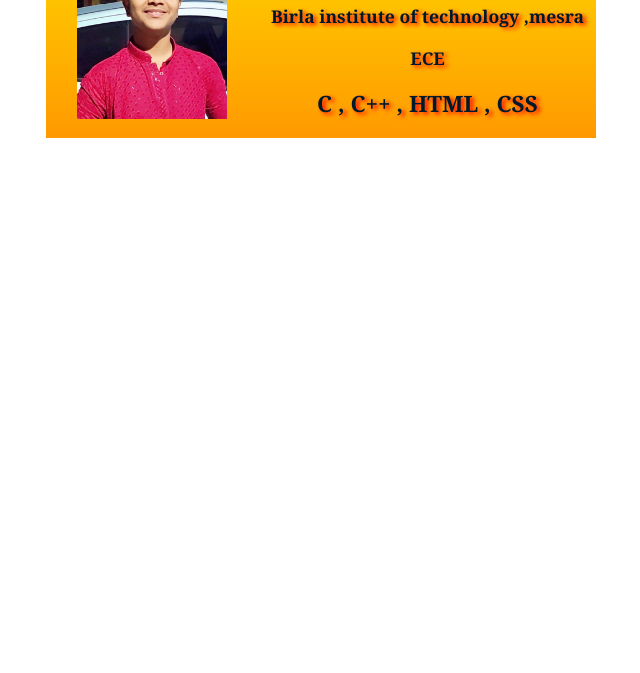
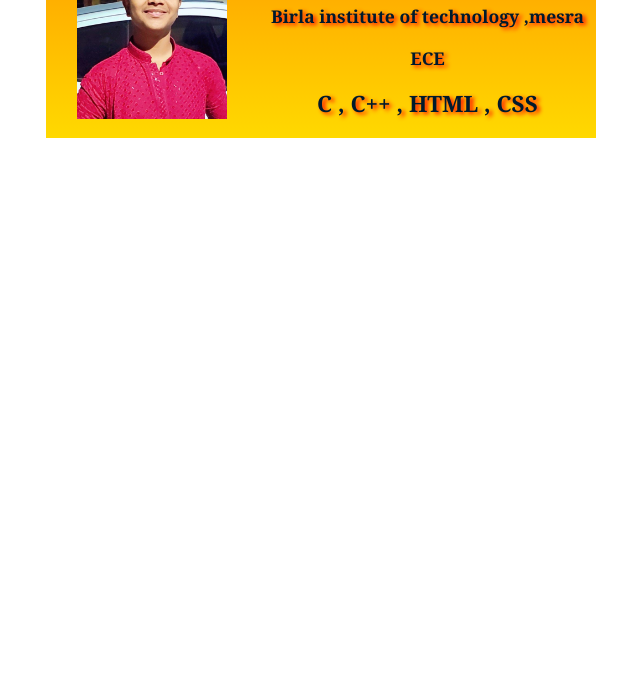
Before and after one commit to devanshugupta24/b.card, a plain HTML site: page index.html in a window 1280 px wide. Shown: the part 127-800 px from the top of the page, without its empty margins (319-959 px from the left). Drawn offline with Linux system fonts and the light colour scheme.

Commit message:
Update styles.css

```diff
--- a/styles.css
+++ b/styles.css
@@ -2,7 +2,7 @@
 .card{
     display:flex;
     justify-content:center;
-    background:linear-gradient(#ffd900,#ff9900);
+    background:linear-gradient(#ff9900,#ffd900);
 
     width:550px;
     margin-left:auto;
```
